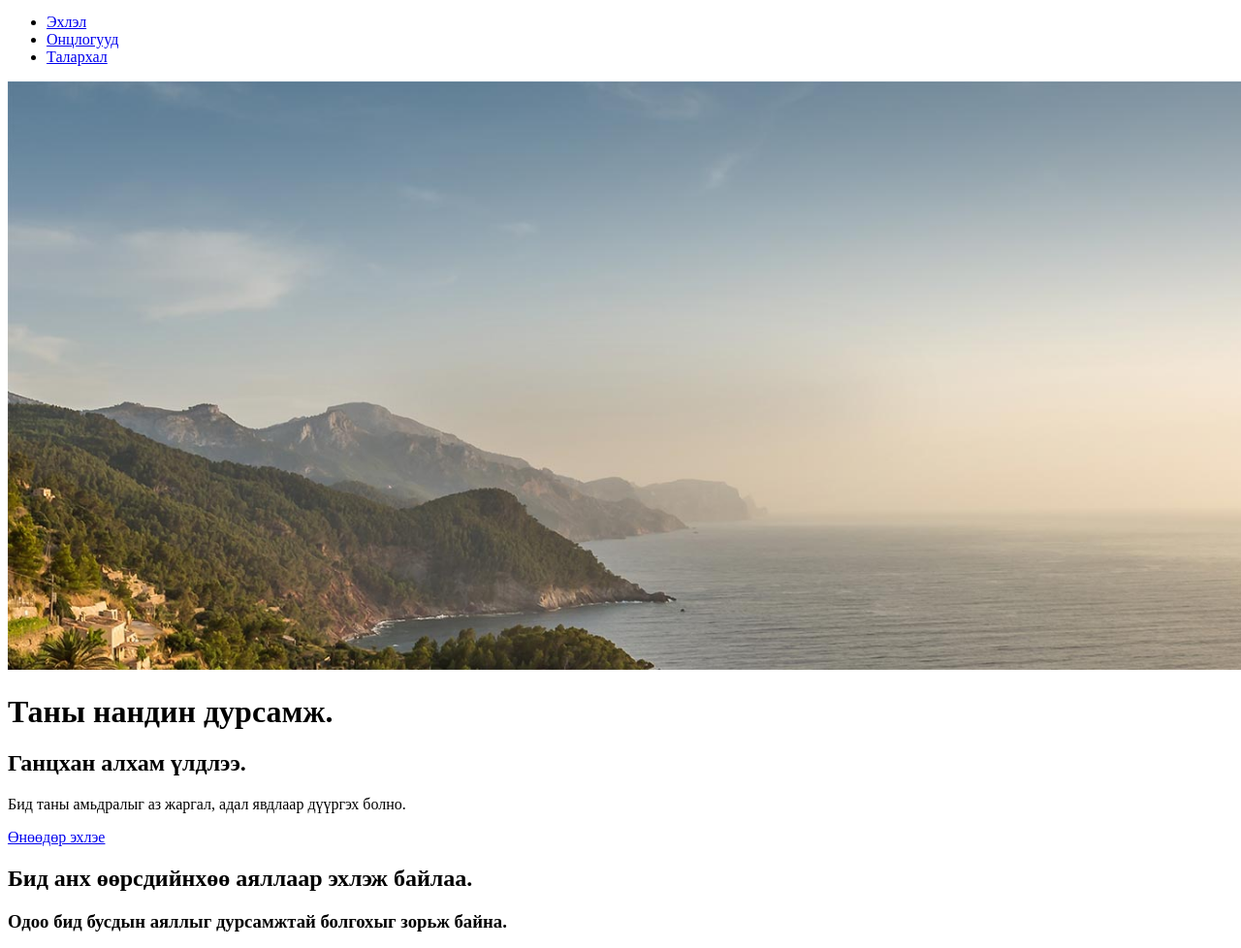
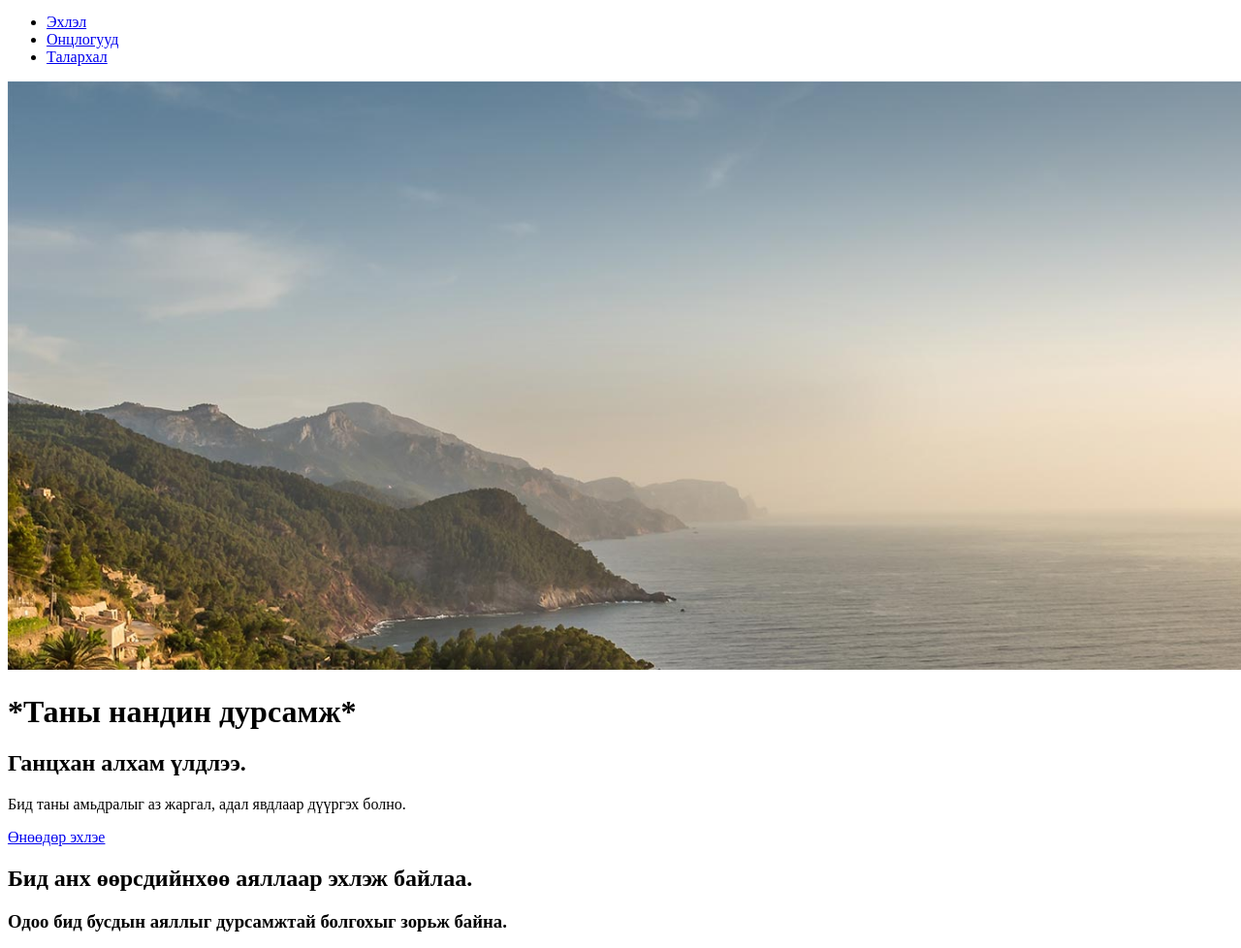
Before and after one commit to Muujiii/travel-site, a website: page app/index.html in a window 1280 px wide. Shown: the part 91-1069 px from the top of the page at 97% size. Drawn offline with Linux system fonts and the light colour scheme.

Commit message:
garchig jaahan soliv, docs folderiig ignore hiilee

```diff
--- a/app/index.html
+++ b/app/index.html
@@ -81,7 +81,7 @@
       </picture>
       <div class="large-hero__text-content">
         <div class="wrapper">
-          <h1 class="large-hero__title">Таны нандин дурсамж.</h1>
+          <h1 class="large-hero__title">*Таны нандин дурсамж*</h1>
           <h2 class="large-hero__subtitle">Ганцхан алхам үлдлээ.</h2>
           <p class="large-hero__description">
             Бид таны амьдралыг аз жаргал, адал явдлаар дүүргэх болно.
```
Also changed, not shown: 1 other file.
